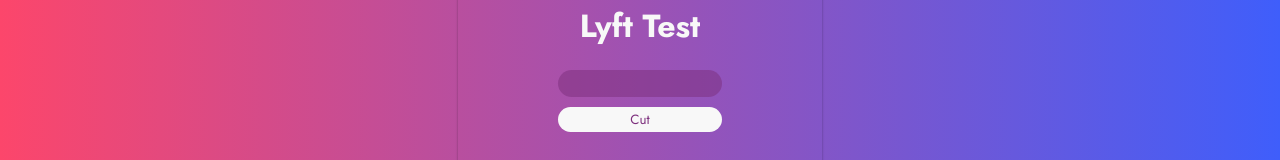
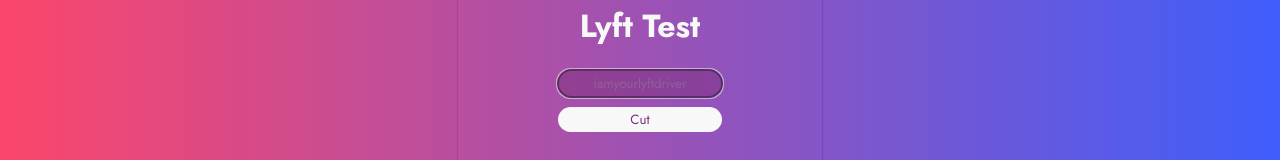
Before and after one commit to galosandoval/lyfttest, a React (Create React App) app in the folder lyft/: page / in a window 1280 px wide. Shown: the part 308-468 px from the top of the page. Built offline with nearby package versions, Linux system fonts and the light colour scheme.

Commit message:
fixes lag on answer render

```diff
--- a/lyft/src/Card/Card.jsx
+++ b/lyft/src/Card/Card.jsx
@@ -28,14 +28,19 @@
           <h1>Lyft Test</h1>
           <form className="card-form" onSubmit={handleSubmit}>
             <input
+              placeholder="iamyourlyftdriver"
+              autoComplete="off"
+              autoFocus
               onChange={(e) => handleChange(e)}
               value={stringToCut.string_to_cut}
               type="text"
               name="body"
             />
-            <button type="submit">Cut</button>
+            <button className="hide" type="submit">
+              Cut
+            </button>
           </form>
-          <h2>{cutString.return_string ? cutString.return_string : ""}</h2>
+          <h2>{cutString.return_string}</h2>
         </div>
       </div>
     </StyledCard>
```
